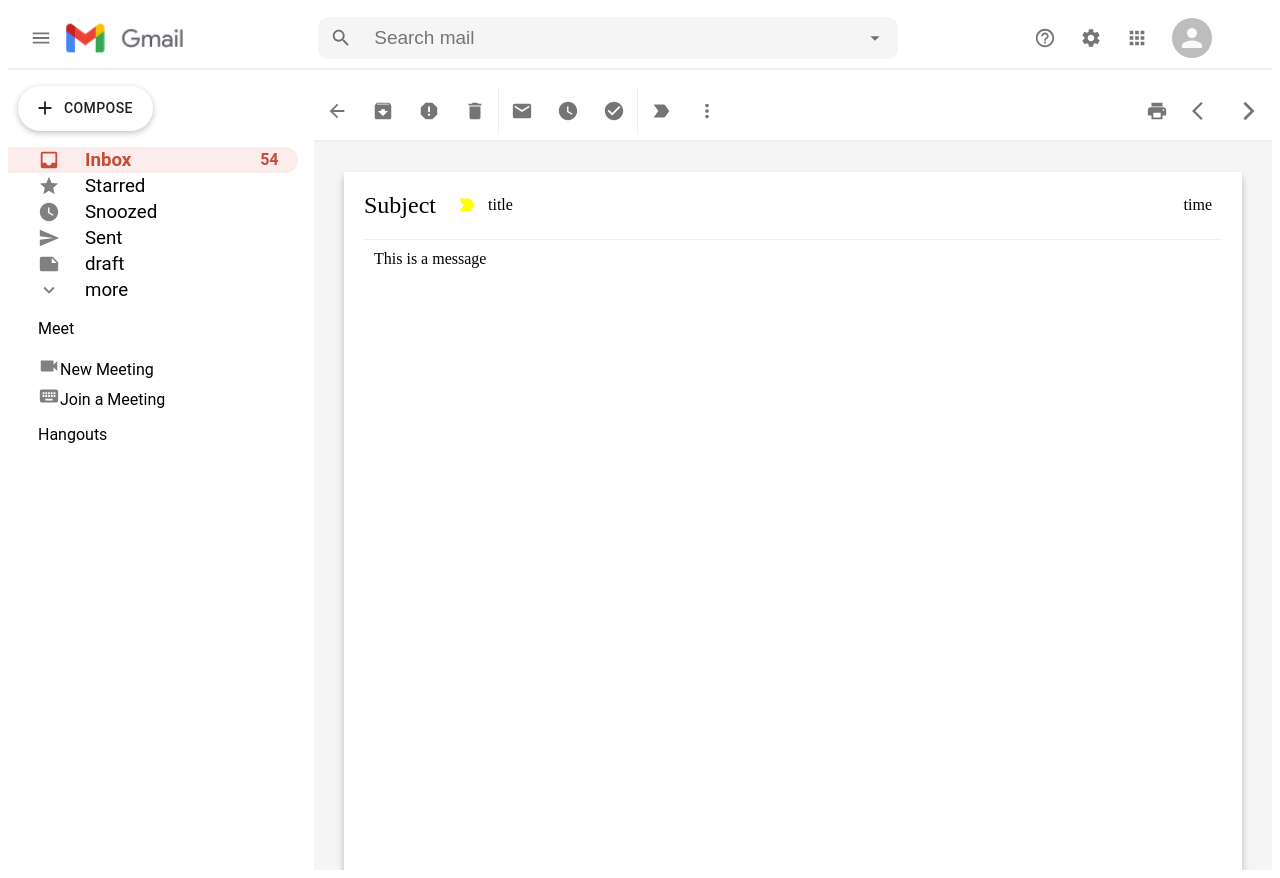
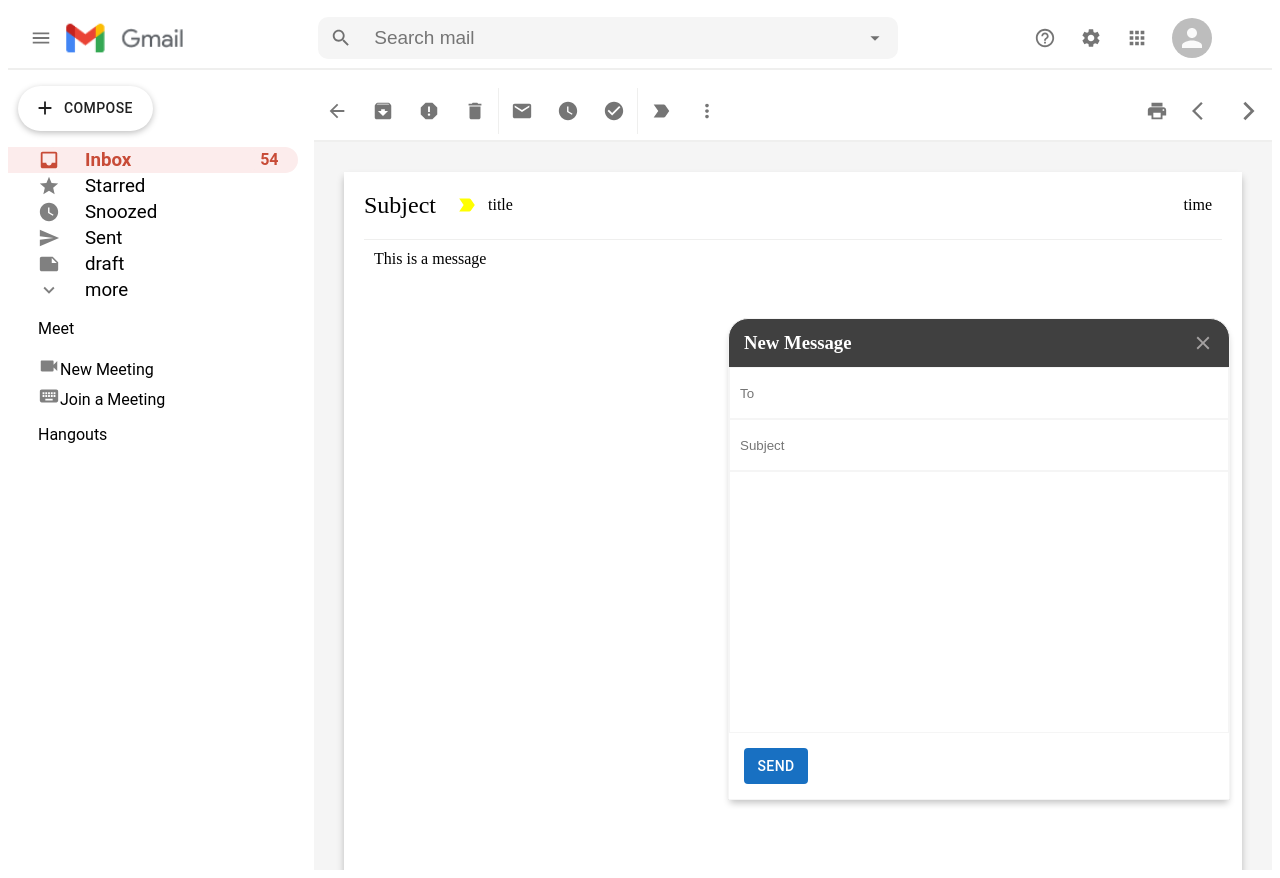
Before and after one commit to johnbabu021/gmail, a React (Create React App) app: page /mail in a window 1280 px wide. Built offline with nearby package versions, Linux system fonts and the light colour scheme.

Commit message:
error still with package.json

```diff
--- a/src/App.js
+++ b/src/App.js
@@ -6,6 +6,7 @@ import Sidebar from './components/Sidebar/Sidebar'
 import { BrowserRouter as Router, Route, Switch, Link } from 'react-router-dom';
 import Mail from './components/section/Mail'
 import EmailList from './components/section/EmailList';
+import SendMail from './components/SendMail'
 
 function App() {
   return (
@@ -24,7 +25,7 @@ function App() {
 
             </Route>
           </Switch>
-
+          <SendMail />
         </div>
       </div>
     </Router>
--- a/src/app/store.js
+++ b/src/app/store.js
@@ -1,8 +1,8 @@
 import { configureStore } from '@reduxjs/toolkit';
-import counterReducer from '../features/counterSlice';
+import mailReducer from '../features/mailSlice';
 
 export const store = configureStore({
   reducer: {
-    counter: counterReducer,
+    mail: mailReducer,
   },
 });
--- /dev/null
+++ b/src/components/SendMail.js
@@ -0,0 +1,29 @@
+import { Button } from '@material-ui/core'
+import { Close } from '@material-ui/icons'
+import React from 'react'
+import './sendmail.css'
+
+function SendMail() {
+    return (
+        <div className="sendmail">
+            <div className="sendmail-header">
+                <h3>New Message</h3>
+                <Close />
+            </div>
+            <form action="/login">
+                <input type="text" placeholder="To" />
+                <input type="text" placeholder="Subject" />
+                <input type="text" placeholder="" className="email-option-message" />
+                <div className="sendmail-options">
+                    <Button
+                        className="sentMail-sent"
+                        varient="contained"
+                        type="submit"
+                    >Send</Button>
+                </div>
+            </form>
+        </div>
+    )
+}
+
+export default SendMail
--- /dev/null
+++ b/src/components/sendmail.css
@@ -0,0 +1,57 @@
+.sendmail{
+    position:fixed;
+    height: 60vh;
+    bottom: 0;
+    right: 50px;
+    background-color: #404040;
+    width: 40vw;
+    z-index: 999;
+    overflow: hidden;
+    max-width: 500px;
+    min-width:500px;
+    display: flex;
+    flex-direction: column;
+    border-top-left-radius: 20px;
+    border-top-right-radius: 20px;
+    border: 1px solid whitesmoke;
+    box-shadow: 0 5px 7px -2px rgba(0,0,0,0.24);
+}
+.sendmail-header{
+    display: flex;
+    align-items: center;
+    height: 10%;
+    justify-content: space-between;
+}
+.sendmail-header >h3{
+    padding-left: 15px;
+    color: white;
+}
+.sendmail-header >.MuiSvgIcon-root{
+    padding-right: 15px;
+    color: rgb(165, 162, 162);
+}
+.sendmail >form{
+    background-color: white;
+    display: flex;
+    margin: 0%;
+    flex:1;
+    flex-direction: column;
+}
+.sendmail >form >input {
+    height: 30px;
+    padding: 10px;
+    border: 1px solid whitesmoke;
+    outline: none;
+}
+
+.sendemail-options{
+    text-transform: capitalize !important;
+}
+.sentMail-sent{
+background-color: rgb(24, 112, 194) !important;
+color: white !important;
+margin: 15px !important;
+}
+.email-option-message{
+    flex: 1;
+}
--- a/src/features/counterSlice.js
+++ /dev/null
@@ -1,50 +0,0 @@
-import { createAsyncThunk, createSlice } from '@reduxjs/toolkit';
-// import { fetchCount } from './counter/counterAPI';
-
-const initialState = {
-    value: 0,
-    status: 'idle',
-};
-
-
-
-export const counterSlice = createSlice({
-    name: 'counter',
-    initialState,
-    // The `reducers` field lets us define reducers and generate associated actions
-    reducers: {
-        increment: (state) => {
-            // Redux Toolkit allows us to write "mutating" logic in reducers. It
-            // doesn't actually mutate the state because it uses the Immer library,
-            // which detects changes to a "draft state" and produces a brand new
-            // immutable state based off those changes
-            state.value += 1;
-        },
-        decrement: (state) => {
-            state.value -= 1;
-        },
-        // Use the PayloadAction type to declare the contents of `action.payload`
-        incrementByAmount: (state, action) => {
-            state.value += action.payload;
-        },
-    },
-
-});
-
-export const { increment, decrement, incrementByAmount } = counterSlice.actions;
-
-// The function below is called a selector and allows us to select a value from
-// the state. Selectors can also be defined inline where they're used instead of
-// in the slice file. For example: `useSelector((state: RootState) => state.counter.value)`
-export const selectCount = (state) => state.counter.value;
-
-// We can also write thunks by hand, which may contain both sync and async logic.
-// Here's an example of conditionally dispatching actions based on current state.
-export const incrementIfOdd = (amount) => (dispatch, getState) => {
-    const currentValue = selectCount(getState());
-    if (currentValue % 2 === 1) {
-        dispatch(incrementByAmount(amount));
-    }
-};
-
-export default counterSlice.reducer;
--- /dev/null
+++ b/src/features/mailSlice.js
@@ -0,0 +1,33 @@
+import { createSlice } from '@reduxjs/toolkit';
+
+const initialState = {
+    value: 0,
+    status: 'idle',
+};
+
+
+
+export const mailSlice = createSlice({
+    name: 'mail',
+    initialState: {
+        sendMessageIsOpen: false,
+    },
+    reducers: {
+        openSendMessage: (state) => {
+            state.sendMessageIsOpen = true;
+        },
+        closeSendMessage: state => {
+            state.sendMessageIsOpen = false;
+        },
+
+    },
+
+});
+
+export const { openSendMessage, closeSendMessage } = mailSlice.actions;
+
+export const selectSendMessageIsOpen = (state) => state.mail.sendMessageIsOpen;
+
+
+
+export default mailSlice.reducer;
```
Also changed, not shown: package.json (+3 -4 lines), 2 other files (tests, documents, lock files or other folders).
